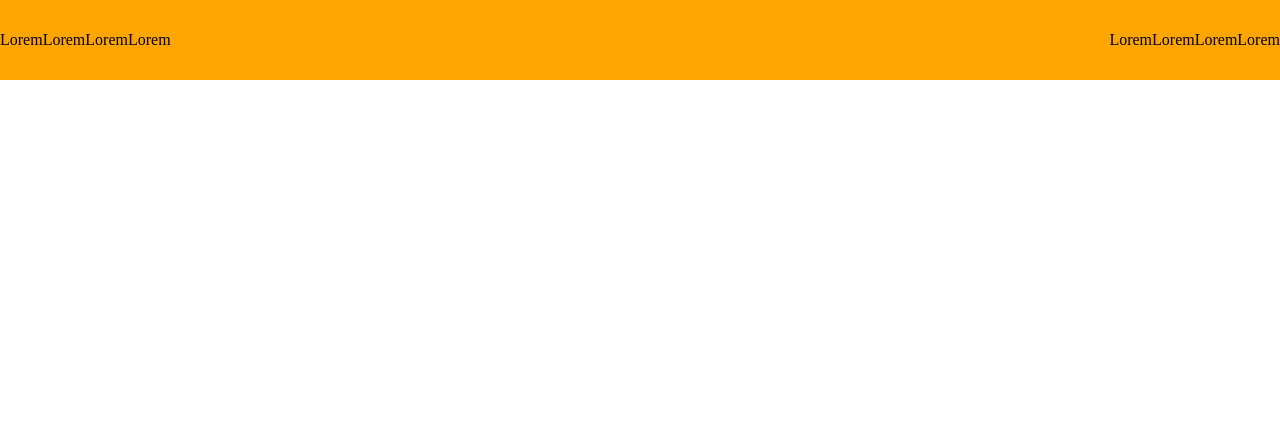
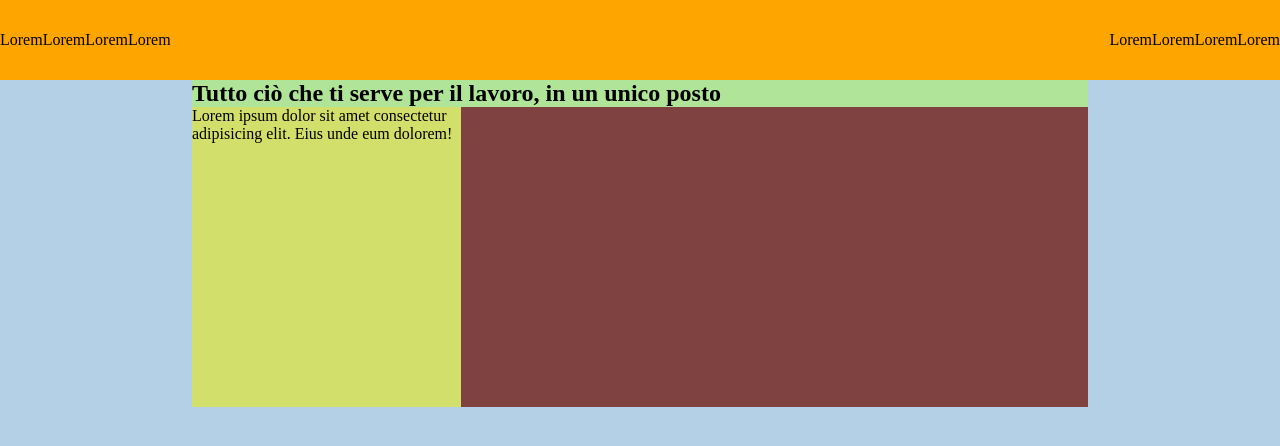
Before and after one commit to giuseppevignanello/htmlcss-dropbox, a plain HTML site: page index.html in a window 1280 px wide. Drawn offline with Linux system fonts and the light colour scheme.

Commit message:
add jumbotron structure

```diff
--- a/assets/css/style.css
+++ b/assets/css/style.css
@@ -37,6 +37,11 @@ ul {
     justify-content: space-between;
 }
 
+.large-container {
+    width:70%;
+    margin: auto;
+}
+
 /*#endregion utilities */
 
 /* #region header */
@@ -63,3 +68,38 @@ ul {
 #start-section {
     justify-content: end;
 }
+
+/* #endregion header */
+
+/* #region jumbotron */
+
+.debug #jumbotron {
+    width: 100%;
+    height: 48rem;
+}
+
+.debug #jumbotron .large-container {
+    background-color: rgba(172, 255, 47, 0.429);
+}
+
+.debug #jumbotron-text {
+    background-color: #ffd9306e;
+}
+
+.debug #jumbotron-img {
+    background-color: #804241;
+    height: 300px;
+
+}
+
+#jumbotron{
+    background-color: var(--main-color);
+}
+
+#jumbotron-text {
+    width: 30%;
+}
+
+#jumbotron-img {
+    width: 70%;
+}
--- a/index.html
+++ b/index.html
@@ -29,7 +29,23 @@
 
     </header>
     <!-- /#app-header -->
-    <main id="app-main"></main>
+    <main id="app-main">
+        <section id="jumbotron">
+            <div class="large-container">
+                <h1> Tutto ciò che ti
+                    serve per il
+                    lavoro, in un
+                    unico posto</h1>
+                <div id="jumbotron-content" class="d-flex space-between">
+                    <div id="jumbotron-text">
+                        Lorem ipsum dolor sit amet consectetur adipisicing elit. Eius unde eum dolorem!
+                    </div>
+                    <div id="jumbotron-img">
+                    </div>
+                </div>
+            </div>
+        </section>
+    </main>
     <!-- /#app-main -->
     <footer id="app-footer"></footer>
     <!-- /#app-footer -->
```
